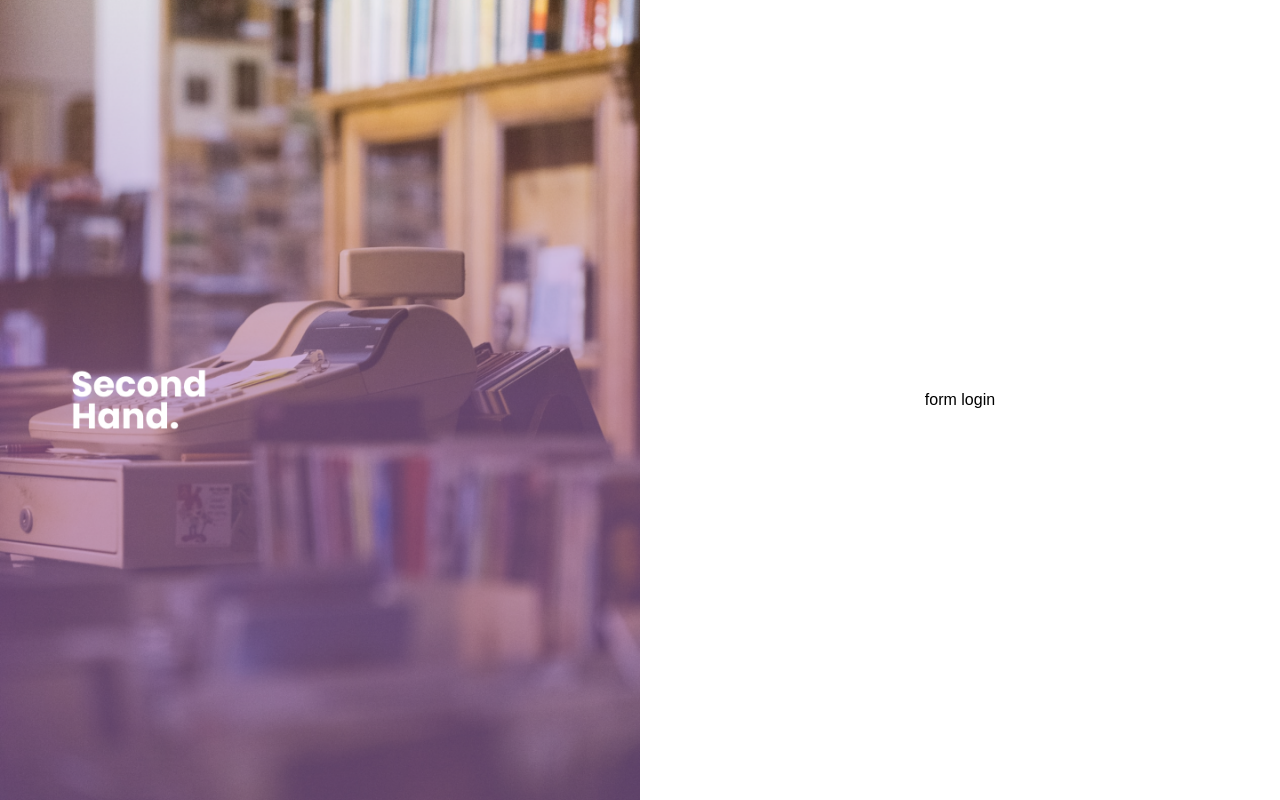
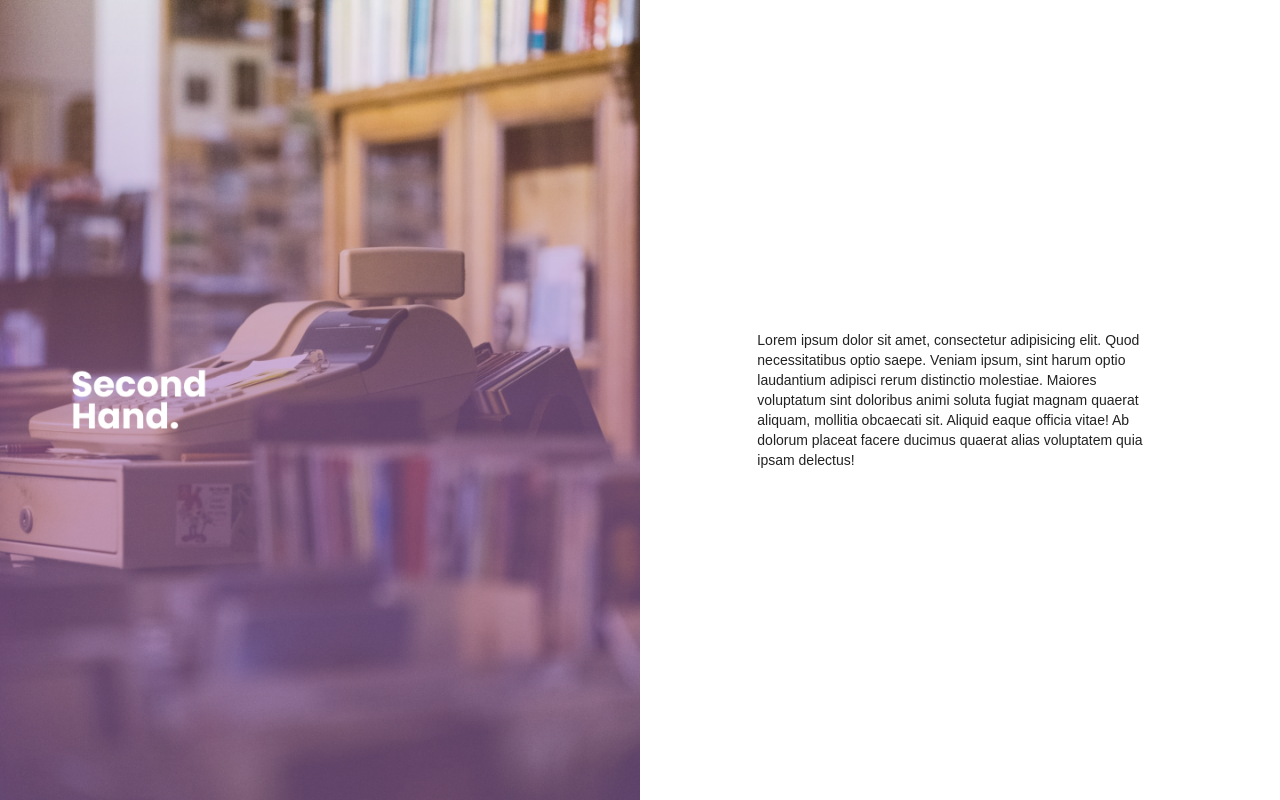
Before and after one commit to elsabilah1/secondhand-fe, a Next.js app: page /login in a window 1280 px wide. Built offline with nearby package versions, Linux system fonts and the light colour scheme.

Commit message:
fix auth layout

```diff
--- a/components/base/InputField.js
+++ b/components/base/InputField.js
@@ -1,12 +1,24 @@
 import React from 'react'
 import Text from './Text'
 
-export default function InputField({ label, type, value, name, placeholder, onChange }) {
+export default function InputField({
+  label,
+  type,
+  value,
+  name,
+  placeholder,
+  onChange,
+}) {
   return (
     <div>
-        <label htmlFor="input-field" className="block text-gray-700 text-sm font-bold mb-2"><Text>{label}</Text></label>
+      <label
+        htmlFor="input-field"
+        className="mb-2 block text-sm font-bold text-gray-700"
+      >
+        <Text>{label}</Text>
+      </label>
       <input
-            className="shadow appearance-none border rounded w-full py-2 px-3 text-gray-700 leading-tight focus:outline-none focus:shadow-outline"
+        className="focus:shadow-outline w-full appearance-none rounded border py-2 px-3 leading-tight text-gray-700 shadow focus:outline-none"
         type={type}
         value={value}
         name={name}
--- a/components/base/Text.js
+++ b/components/base/Text.js
@@ -1,6 +1,6 @@
 import cn from 'classnames'
 
-const Text = ({ children, type = 'body/14', weight }) => {
+export default function Text({ children, type = 'body/14', weight }) {
   const classes = cn(
     'text-[#222222]',
     type === 'body/10' && 'text-[10px] leading-[14px]',
@@ -22,5 +22,3 @@ const Text = ({ children, type = 'body/14', weight }) => {
     return <p className={classes}>{children}</p>
   }
 }
-
-export default Text
--- a/components/base/button.js
+++ b/components/base/button.js
@@ -1,9 +1,9 @@
-import React from "react";
-const Button = ({ children,color, ...props}) => {
+import React from 'react'
+const Button = ({ children, color, ...props }) => {
   return (
     <button className="bg-primary-04" {...props}>
       {children}
     </button>
   )
 }
-export {Button};
+export { Button }
--- a/components/layout/LayoutAuth/index.js
+++ b/components/layout/LayoutAuth/index.js
@@ -6,7 +6,7 @@ export default function LayoutAuth({ children }) {
   const router = useRouter()
 
   return (
-    <div className="grid h-screen grid-cols-2">
+    <div className="mx-auto grid h-screen max-w-[1440px] grid-cols-2">
       <div className="relative hidden md:block">
         <Image
           src="/auth_image.png"
--- a/pages/index.js
+++ b/pages/index.js
@@ -13,7 +13,6 @@ export default function Home() {
 
       <div className="grid h-screen place-items-center">
         <Text>Text sample</Text>
-<<<<<<< HEAD
         <InputField
           type="text"
           value=""
@@ -22,11 +21,6 @@ export default function Home() {
           name="login"
           onChange=""
         />
-=======
-        <Text type="heading/24" weight="bold">
-          Masuk
-        </Text>
->>>>>>> ca47bea2a22064075a576184e5f33dd0f577357a
       </div>
     </div>
   )
--- a/pages/login.js
+++ b/pages/login.js
@@ -1,9 +1,19 @@
+import Text from '../components/base/Text'
 import LayoutAuth from '../components/layout/LayoutAuth'
 
 export default function Login() {
   return (
     <LayoutAuth>
-      <div className="">form login</div>
+      <div className="">
+        <Text>
+          Lorem ipsum dolor sit amet, consectetur adipisicing elit. Quod
+          necessitatibus optio saepe. Veniam ipsum, sint harum optio laudantium
+          adipisci rerum distinctio molestiae. Maiores voluptatum sint doloribus
+          animi soluta fugiat magnam quaerat aliquam, mollitia obcaecati sit.
+          Aliquid eaque officia vitae! Ab dolorum placeat facere ducimus quaerat
+          alias voluptatem quia ipsam delectus!
+        </Text>
+      </div>
     </LayoutAuth>
   )
 }
```
Lines whose indentation alone changed are shown as unchanged.
